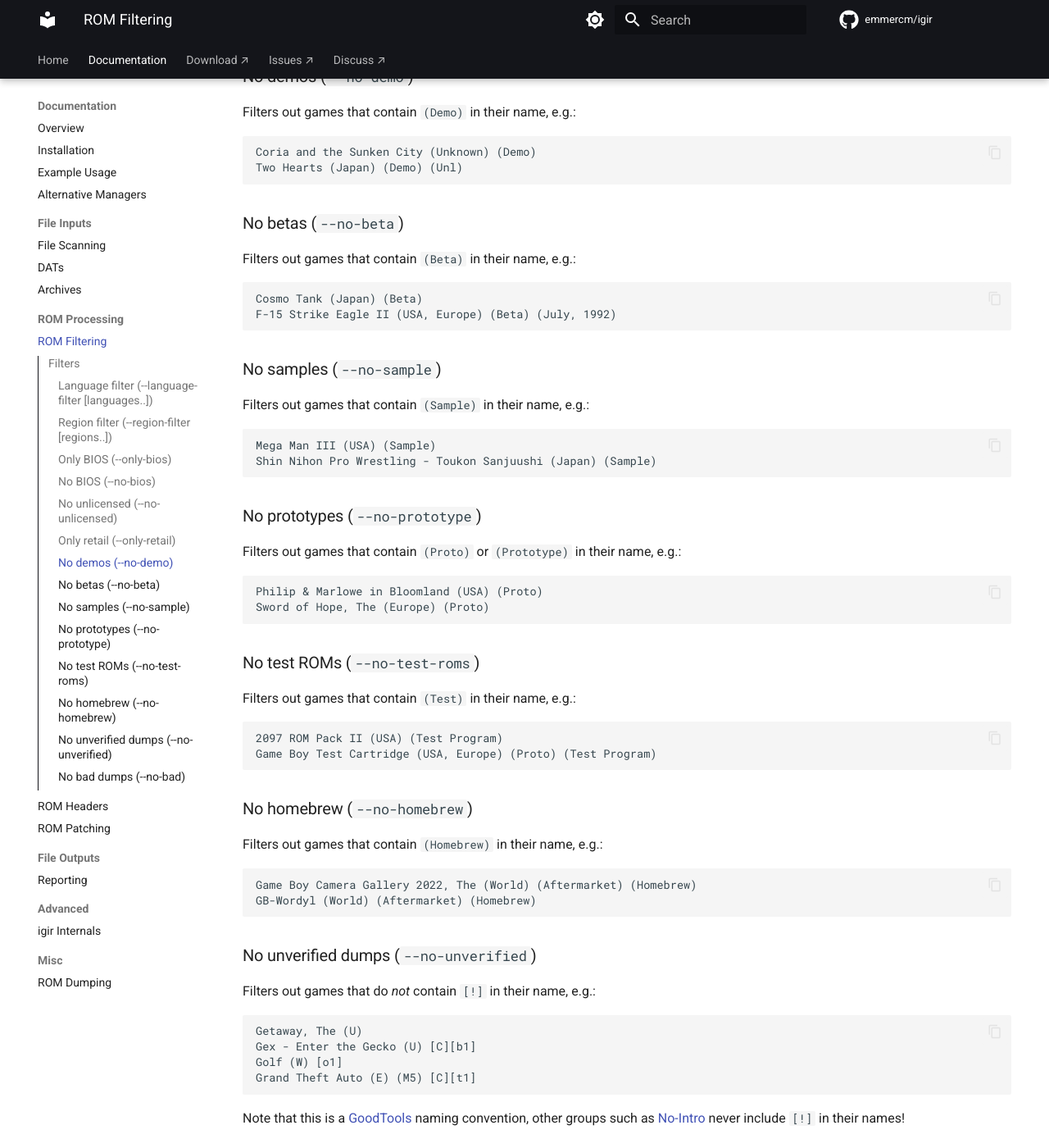
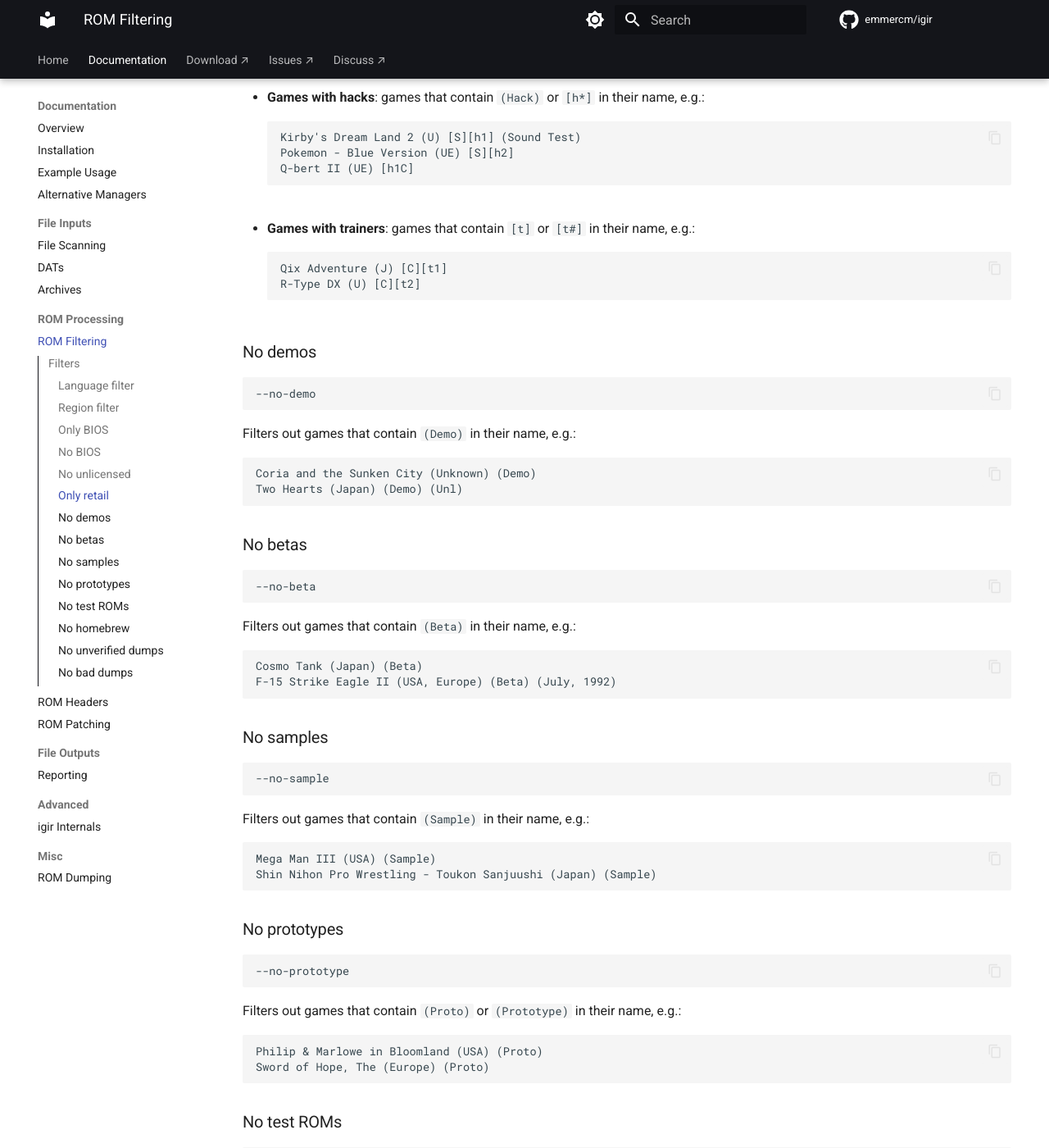
Before and after one commit to emmercm/igir, an MkDocs documentation site: the page built from docs/rom-filtering.md, in a window 1280 px wide and 1400 px high, scrolled down 3556 px. Shown: the whole window at 82% size. Built offline with MkDocs 1.6.1 and Material for MkDocs 9.7.7, drawn with Linux system fonts in a browser that asks for light colours; comment, search, counter and statistics services are not loaded; some of the changed text lies outside the part shown.

Commit message:
Update: docs (#409)

````diff
--- a/docs/rom-filtering.md
+++ b/docs/rom-filtering.md
@@ -12,7 +12,11 @@ They are processed in this order:
 
 `igir` supports the following filters:
 
-### Language filter (`--language-filter [languages..]`)
+### Language filter
+
+```text
+--language-filter [languages..]
+```
 
 Languages are two-letter codes, and you can specify multiple languages with commas between them. See the `--help` message for the full list of understood languages.
 
@@ -40,7 +44,11 @@ Spanish:
 
 A game can have many languages, and all of them are considered during filtering.
 
-### Region filter (`--region-filter [regions..]`)
+### Region filter
+
+```text
+--region-filter [regions..]
+```
 
 Regions are two or three-letter codes, and you can specify multiple regions with commas between them. See the `--help` message for the full list of understood regions.
 
@@ -68,7 +76,11 @@ Spain:
 
 A game can only have one primary region. The first region detected is what is used.
 
-### Only BIOS (`--only-bios`)
+### Only BIOS
+
+```text
+--only-bios
+```
 
 Games that are marked `bios="yes"` in the DAT, or contain `[BIOS]` in their name, e.g.:
 
@@ -79,11 +91,19 @@ Games that are marked `bios="yes"` in the DAT, or contain `[BIOS]` in their name
 
 This option is best used for collating all BIOS files across all consoles to one directory.
 
-### No BIOS (`--no-bios`)
+### No BIOS
+
+```text
+--no-bios
+```
 
 Opposite of the above. This will filter out files that are not games.
 
-### No unlicensed (`--no-unlicensed`)
+### No unlicensed
+
+```text
+--no-unlicensed
+```
 
 Filters out games that contain `(Unl)` or `(Unlicensed)` in their name, e.g.:
 
@@ -94,7 +114,11 @@ Caihong Zhanshi - Rainbow Prince (Taiwan) (Unl)
 
 These games are still considered "retail" releases (below).
 
-### Only retail (`--only-retail`)
+### Only retail
+
+```text
+--only-retail
+```
 
 Enables all the following `--no-*` options, as well as filtering out games that are:
 
@@ -162,7 +186,11 @@ Enables all the following `--no-*` options, as well as filtering out games that
   R-Type DX (U) [C][t2]
   ```
 
-### No demos (`--no-demo`)
+### No demos
+
+```text
+--no-demo
+```
 
 Filters out games that contain `(Demo)` in their name, e.g.:
 
@@ -171,7 +199,11 @@ Coria and the Sunken City (Unknown) (Demo)
 Two Hearts (Japan) (Demo) (Unl)
 ```
 
-### No betas (`--no-beta`)
+### No betas
+
+```text
+--no-beta
+```
 
 Filters out games that contain `(Beta)` in their name, e.g.:
 
@@ -180,7 +212,11 @@ Cosmo Tank (Japan) (Beta)
 F-15 Strike Eagle II (USA, Europe) (Beta) (July, 1992)
 ```
 
-### No samples (`--no-sample`)
+### No samples
+
+```text
+--no-sample
+```
 
 Filters out games that contain `(Sample)` in their name, e.g.:
 
@@ -189,7 +225,11 @@ Mega Man III (USA) (Sample)
 Shin Nihon Pro Wrestling - Toukon Sanjuushi (Japan) (Sample)
 ```
 
-### No prototypes (`--no-prototype`)
+### No prototypes
+
+```text
+--no-prototype
+```
 
 Filters out games that contain `(Proto)` or `(Prototype)` in their name, e.g.:
 
@@ -198,7 +238,11 @@ Philip & Marlowe in Bloomland (USA) (Proto)
 Sword of Hope, The (Europe) (Proto)
 ```
 
-### No test ROMs (`--no-test-roms`)
+### No test ROMs
+
+```text
+--no-test-roms
+```
 
 Filters out games that contain `(Test)` in their name, e.g.:
 
@@ -207,7 +251,11 @@ Filters out games that contain `(Test)` in their name, e.g.:
 Game Boy Test Cartridge (USA, Europe) (Proto) (Test Program)
 ```
 
-### No homebrew (`--no-homebrew`)
+### No homebrew
+
+```text
+--no-homebrew
+```
 
 Filters out games that contain `(Homebrew)` in their name, e.g.:
 
@@ -216,7 +264,11 @@ Game Boy Camera Gallery 2022, The (World) (Aftermarket) (Homebrew)
 GB-Wordyl (World) (Aftermarket) (Homebrew)
 ```
 
-### No unverified dumps (`--no-unverified`)
+### No unverified dumps
+
+```text
+--no-unverified
+```
 
 Filters out games that do _not_ contain `[!]` in their name, e.g.:
 
@@ -229,7 +281,11 @@ Grand Theft Auto (E) (M5) [C][t1]
 
 Note that this is a [GoodTools](https://emulation.gametechwiki.com/index.php/GoodTools#Good_codes) naming convention, other groups such as [No-Intro](https://no-intro.org/) never include `[!]` in their names!
 
-### No bad dumps (`--no-bad`)
+### No bad dumps
+
+```text
+--no-bad
+```
 
 Filters out games that contain `[b]` or `[b#]` in their name, e.g.:
 
````
Also changed, not shown: docs/dats.md (+13 -9 lines), docs/examples.md (+4 -0 lines), docs/file-scanning.md (+4 -0 lines), docs/reporting.md (+2 -0 lines).
